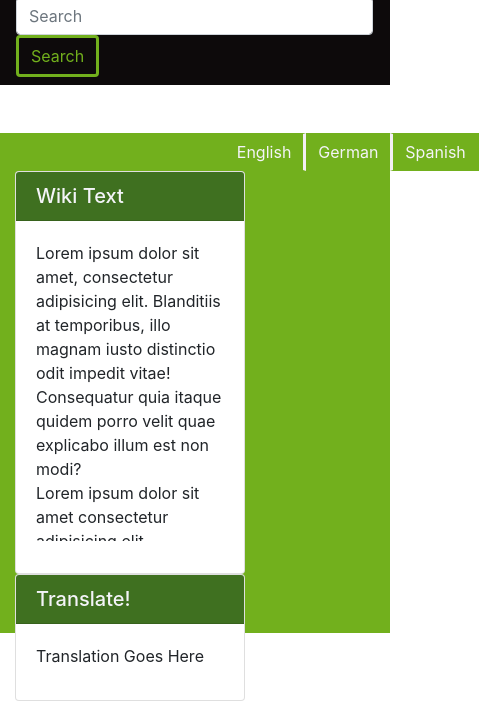
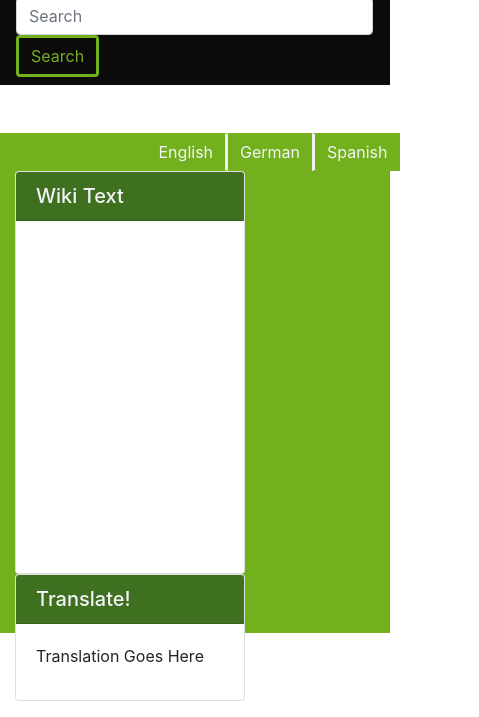
Before and after one commit to aaronnealy/aaronnealy-project-01, a plain HTML site: page index.html in a window 390 px wide. Shown: the part 127-844 px from the top of the page, 479 px wide, since content can reach past the window. Drawn offline with nearby package versions, Linux system fonts and the light colour scheme.

Commit message:
fixed responsive issue for button group on media query 992 and 768

```diff
--- a/assets/css/style.css
+++ b/assets/css/style.css
@@ -58,6 +58,10 @@
     .translators-sm{
         display: none;
        }
+
+    .btnGroup{
+        margin-left: 65%;
+    }
 }
 
 /* Tablets */
@@ -84,7 +88,7 @@
     }
 
     .btnGroup{
-        margin-left: 58%;
+        margin-left: 55%;
     }
 
     .translators-sm{
--- a/index.html
+++ b/index.html
@@ -63,7 +63,7 @@
       Create An Account
     </button>
 
-    <!-- Modal -->
+    <!-- Create Form -->
     <div class="modal fade" id="exampleModal" tabindex="-1" role="dialog" aria-labelledby="exampleModalLabel" aria-hidden="true">
       <div class="modal-dialog" role="document">
         <div class="modal-content">
@@ -164,38 +164,26 @@
     <div class="container" id="main-container">
       <div class="row justify-content-md-center">
         <div class="col-sm-12">
+          <div class="col-8 col-sm">
           <div
             class="btn-group btnGroup translators-lg"
             role="group"
             aria-label="Button group with nested dropdown"
             id="btn-group"
           >
-            <button type="button" class="btn translators " data-lang="english" id="btnEng">English</button>
-            <button type="button" class="btn" id="btnGrm">German</button>
-            <button type="button" class="btn" id="btnSpn">Spanish</button>
+            <button type="button" class="btn translators" data-lang="english" id="btnEng">English</button>
+            <button type="button" class="btn translators" data-lang="german" id="btnGrm">German</button>
+            <button type="button" class="btn translators" data-lang="spanish" id="btnSpn">Spanish</button>
           </div>
+        </div>
+
           <div class="row">
             <div class="col-8 col-sm-6">
               <div class="card card-wrapper">
                 <h5 class="card-header header" id="wiki-header">Wiki Text</h5>
                 <div class="card-body">
                   <p class="card-title wiki-text">
-                    Lorem ipsum dolor sit amet, consectetur adipisicing elit.
-                    Blanditiis at temporibus, illo magnam iusto distinctio odit
-                    impedit vitae! Consequatur quia itaque quidem porro velit
-                    quae explicabo illum est non modi?
-                    <br>
-                    Lorem ipsum dolor sit
-                    amet consectetur adipisicing elit. Praesentium veritatis
-                    mollitia exercitationem possimus repellat repudiandae dicta.
-                    Earum aliquid tempore tenetur, adipisci voluptate mollitia
-                    corporis cumque accusamus neque maiores, quasi fugit!
-                    <br>
-                    Lorem
-                    ipsum, dolor sit amet consectetur adipisicing elit.
-                    Necessitatibus repellat laborum voluptatum architecto amet
-                    ex hic, recusandae unde, illo soluta fugit libero impedit
-                    explicabo sunt eaque vel delectus? Atque, inventore!
+
                   </p>
                 </div>
               </div>
```
